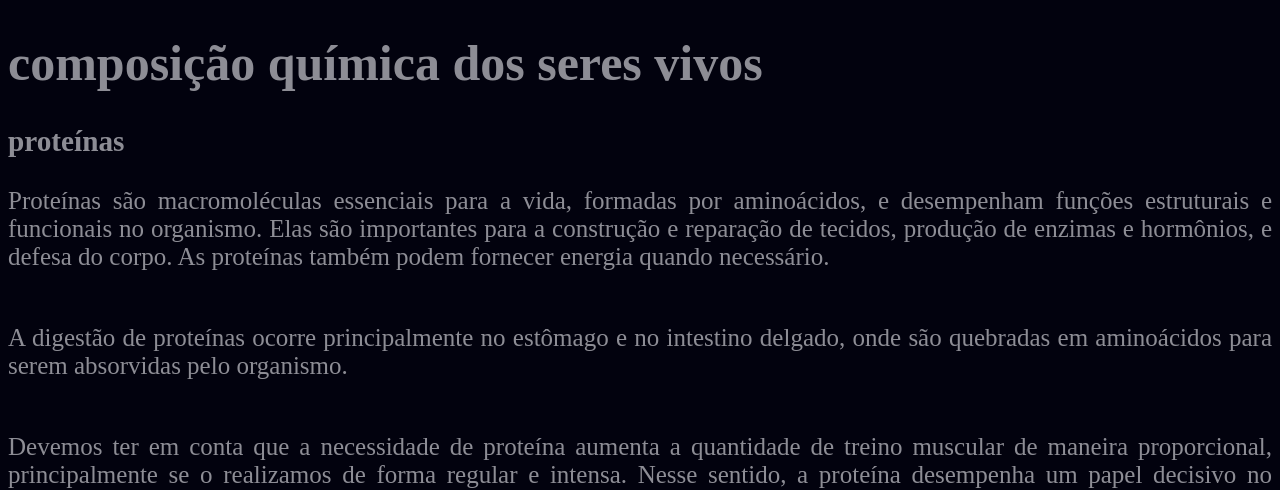
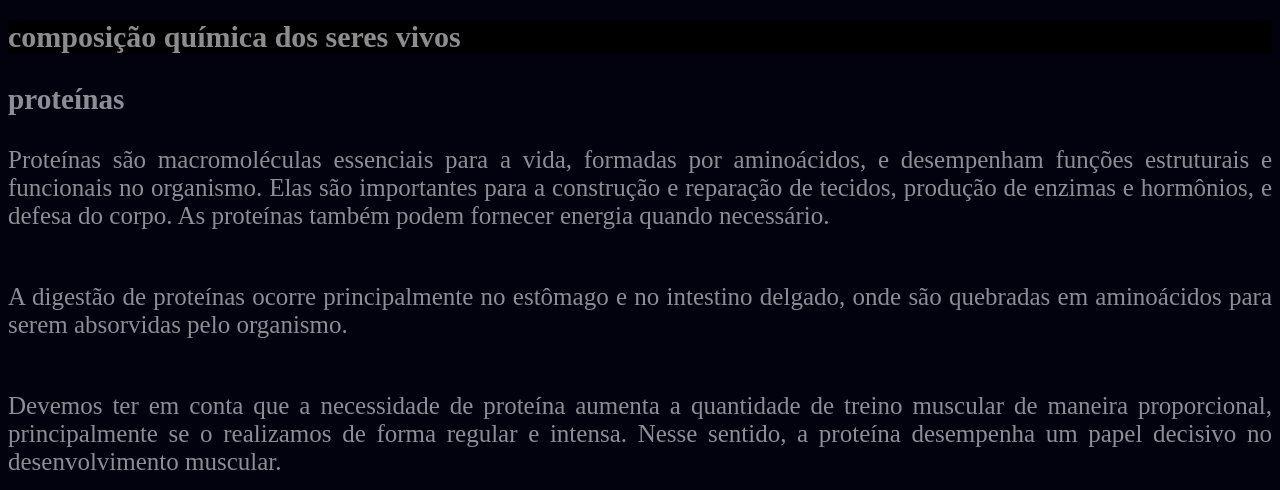
Before and after one commit to danielbecaria/-exercicio-2, a plain HTML site: page index.html in a window 1280 px wide. Shown: the top 490 px of the page. Drawn offline with Linux system fonts and the light colour scheme.

Commit message:
02/07/2025

```diff
--- a/style.css
+++ b/style.css
@@ -4,3 +4,9 @@ color:rgba(230, 231, 236, 0.61);
 text-align: justify;
 font-size: 25px;
 }
+
+h1{
+    background-color: black;
+    color:aliceblue
+    text-align: center;
+    font-size: 30px
```
